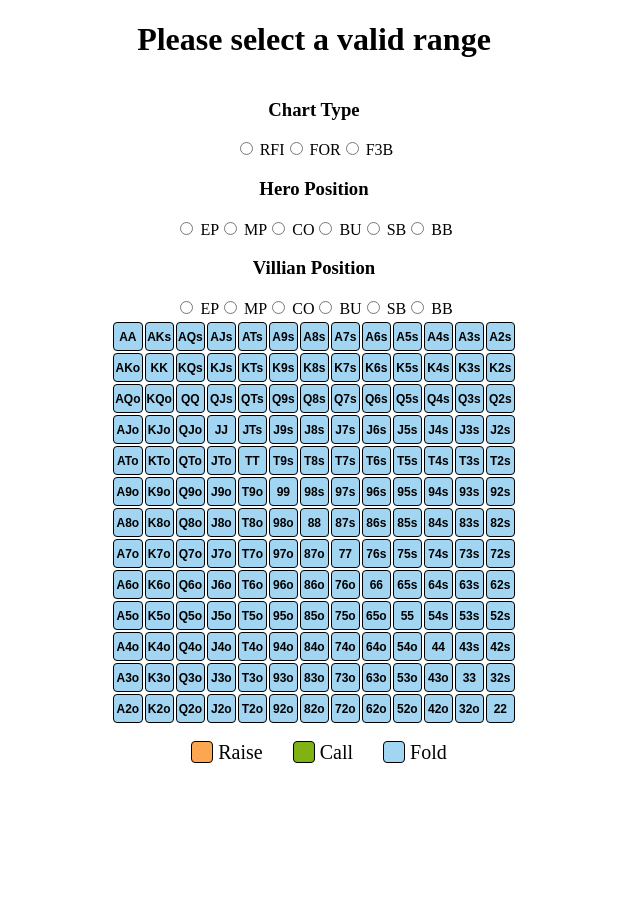
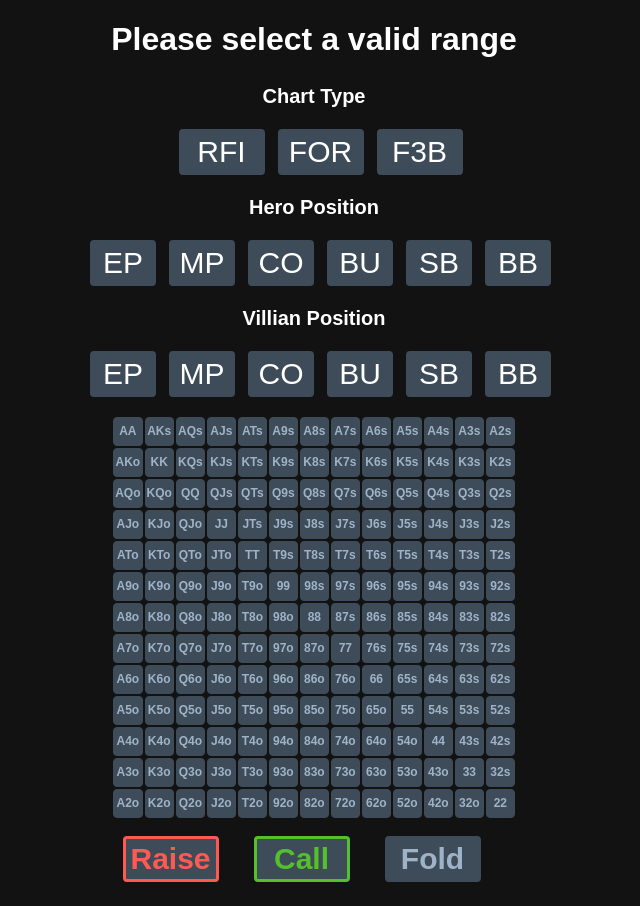
Before and after one commit to bowenzhangdotcom/PreflopPokerAssistant, a React (Create React App) app: page / in a window 1280 px wide. Shown: the whole page, without its empty margins (326-966 px from the left). Before the commit the page ends 800 px from the top, so only its background shows below. Built offline with nearby package versions, Linux system fonts and the light colour scheme; no server answers.

Commit message:
Point and click v1

```diff
--- a/package.json
+++ b/package.json
@@ -3,8 +3,6 @@
   "version": "0.1.0",
   "private": true,
   "dependencies": {
-    "@material-ui/core": "^4.11.0",
-    "@material-ui/icons": "^4.9.1",
     "@testing-library/jest-dom": "^4.2.4",
     "@testing-library/react": "^9.3.2",
     "@testing-library/user-event": "^7.1.2",
--- a/src/App.module.css
+++ b/src/App.module.css
@@ -1,8 +1,10 @@
 body {
-    background-color: white;
     background-attachment: fixed;
     background-size: cover;
     text-align: center;
+    color: white;
+    background-color: #121212;
+    font-family: arial;
 }
 
 .container {
--- a/src/ChartDB/HandDefinitions/range.js
+++ b/src/ChartDB/HandDefinitions/range.js
@@ -131,12 +131,13 @@ export const generateCompositeRange = (shorthand) => {
             };
         } else {
             const handArr = e.split('-');
+            console.log(handArr);
             const handOne = new RangeHand(handArr[0]);
             const handTwo = new RangeHand(handArr[1]);
             let minHand;
             let maxHand;
 
-            if (handOne.kicker > handTwo.kicker) {
+            if (handOne.kickerRank > handTwo.kickerRank) {
                 minHand = handTwo;
                 maxHand = handOne;
             } else {
--- a/src/components/Chart/Chart.module.css
+++ b/src/components/Chart/Chart.module.css
@@ -1,18 +1,22 @@
 .Raise {
-    background-color: #fca652;
+    color: #ff5a51;
+    border-color: #ff5a51;
 }
 
 .Fold {
-    background-color: #a2d5f2;
-    ;
+    color: #9fb3c8;
+    border-color: #3E4C59;
+
 }
 
 .Call {
-    background-color: #81b214;
+    color: #54c12c;
+    border-color: #54c12c;
 }
 
 table {
     font-size: 12px;
+
 }
 
 th {
@@ -25,7 +29,7 @@ td {
     height: 25px;
     margin: 1px;
     text-align: center;
-    font-family: arial;
     font-weight: bold;
     border-radius: 4px;
+    background-color: #3E4C59;
 }
--- a/src/components/Legend/Legend.jsx
+++ b/src/components/Legend/Legend.jsx
@@ -5,15 +5,15 @@ const Legend = () => {
     return (
         <>
             <ul className={styles.legend}>
-                <li><span className={styles.Raise}></span>Raise</li>
-                <li><span className={styles.Call}></span>Call</li>
-                <li><span className={styles.Fold}></span>Fold</li>
+                <li><label className={styles.Raise}>Raise</label></li>
+                <li><label className={styles.Call}>Call</label></li>
+                <li><label className={styles.Fold}>Fold</label></li>
             </ul>
-            <ul className={`${styles.legend} ${styles.dynamic}`}>
+            {/* <ul className={`${styles.legend} ${styles.dynamic}`}>
                 <li><span className={`${styles.dynamicRaise} ${styles.dynamic}`}></span>Dynamic Raise</li>
                 <li><span className={`${styles.dynamicCall} ${styles.dynamic}`}></span>Dynamic Call</li>
                 <li><span className={`${styles.dynamicFold} ${styles.dynamic}`}></span>Dynamic Fold</li>
-            </ul>
+            </ul> */}
         </>
     )
 };
--- a/src/components/Legend/Legend.module.css
+++ b/src/components/Legend/Legend.module.css
@@ -1,14 +1,26 @@
 .Raise {
-    background-color: #fca652;
+    color: #ff5a51;
+    border-color: #ff5a51;
+    border-style: solid;
+    width: 90px;
+    background-color: #3E4C59;
 }
 
 .Fold {
-    background-color: #a2d5f2;
-    ;
+    color: #9fb3c8;
+    border-color: #3E4C59;
+    background-color: #3E4C59;
+    border-style: solid;
+    width: 90px;
+
 }
 
 .Call {
-    background-color: #81b214;
+    color: #54c12c;
+    border-color: #54c12c;
+    border-style: solid;
+    width: 90px;
+    background-color: #3E4C59;
 }
 
 .dynamicRaise {
@@ -33,18 +45,14 @@
     margin-right: 30px;
     font-size: 20px;
 }
-.legend span {
+.legend label {
     float: left;
-
-    border: 1px black solid;
-    width: 20px;
-    height: 20px;
+    height: 40px;
     margin-right: 5px;
     text-align: center;
     font-family: arial;
     font-weight: bold;
     border-radius: 4px;
-
 }
 
 .dynamic {
--- a/src/components/Selections/Selections.jsx
+++ b/src/components/Selections/Selections.jsx
@@ -1,33 +1,86 @@
 import React from 'react';
+import styles from './Selections.module.css';
+
 
 class Selections extends React.Component {
 
     render() {
         return (
                 <>
-                    <div id="chartType" onChange={this.props.handleChartTypeUpdate}>
-                        <h3>Chart Type</h3>
-                        <input type="radio" value="RFI" name="chartType" /> RFI
-                        <input type="radio" value="FOR" name="chartType" /> FOR
-                        <input type="radio" value="F3B" name="chartType" /> F3B
+                    <h3>Chart Type</h3>
+                    <div className={styles.chartType} id="chartType" onChange={this.props.handleChartTypeUpdate}>
+                        <ul>
+                            <li>
+                                <input type='radio' value='RFI' name='chartType' id='RFI'/>
+                                <label htmlFor='RFI'>RFI</label>
+                            </li>
+                            <li>
+                                <input type='radio' value='FOR' name='chartType'  id='FOR'/>
+                                <label htmlFor='FOR'>FOR</label>
+                            </li>
+                            <li>
+                                <input type='radio' value='F3B' name='chartType'  id='F3B'/>
+                                <label htmlFor='F3B'>F3B</label>
+                            </li>
+                        </ul>
                     </div>
-                    <div id="heroPosition" onChange={this.props.handleHeroPositionUpdate}>
-                        <h3>Hero Position</h3>
-                        <input type="radio" value="EP" name="heroPosition" /> EP
-                        <input type="radio" value="MP" name="heroPosition" /> MP
-                        <input type="radio" value="CO" name="heroPosition" /> CO
-                        <input type="radio" value="BU" name="heroPosition" /> BU
-                        <input type="radio" value="SB" name="heroPosition" /> SB
-                        <input type="radio" value="BB" name="heroPosition" /> BB
+                    <h3>Hero Position</h3>
+                    <div className={styles.heroPosition} id="heroPosition" onChange={this.props.handleHeroPositionUpdate}>
+                        <ul>
+                            <li>
+                                <input type='radio' value='EP' name='heroPosition' id='EP-HP'/>
+                                <label htmlFor='EP-HP'>EP</label>
+                            </li>
+                            <li>
+                                <input type='radio' value='MP' name='heroPosition'  id='MP-HP'/>
+                                <label htmlFor='MP-HP'>MP</label>
+                            </li>
+                            <li>
+                                <input type='radio' value='CO' name='heroPosition'  id='CO-HP'/>
+                                <label htmlFor='CO-HP'>CO</label>
+                            </li>
+                            <li>
+                                <input type='radio' value='BU' name='heroPosition' id='BU-HP'/>
+                                <label htmlFor='BU-HP'>BU</label>
+                            </li>
+                            <li>
+                                <input type='radio' value='SB' name='heroPosition'  id='SB-HP'/>
+                                <label htmlFor='SB-HP'>SB</label>
+                            </li>
+                            <li>
+                                <input type='radio' value='BB' name='heroPosition'  id='BB-HP'/>
+                                <label htmlFor='BB-HP'>BB</label>
+                            </li>
+                        </ul>
                     </div>
-                    <div id="villianPosition" onChange={this.props.handleVillianPositionUpdate}>
-                        <h3>Villian Position</h3>
-                        <input type="radio" value="EP" name="villianPosition" /> EP
-                        <input type="radio" value="MP" name="villianPosition" /> MP
-                        <input type="radio" value="CO" name="villianPosition" /> CO
-                        <input type="radio" value="BU" name="villianPosition" /> BU
-                        <input type="radio" value="SB" name="villianPosition" /> SB
-                        <input type="radio" value="BB" name="villianPosition" /> BB
+                    <h3>Villian Position</h3>
+                    <div className={styles.villianPosition} id="villianPosition" onChange={this.props.handleVillianPositionUpdate}>
+                        <ul>
+                            <li>
+                                <input type='radio' value='EP' name='villianPosition' id='EP-VP'/>
+                                <label htmlFor='EP-VP'>EP</label>
+                            </li>
+                            <li>
+                                <input type='radio' value='MP' name='villianPosition'  id='MP-VP'/>
+                                <label htmlFor='MP-VP'>MP</label>
+                            </li>
+                            <li>
+                                <input type='radio' value='CO' name='villianPosition'  id='CO-VP'/>
+                                <label htmlFor='CO-VP'>CO</label>
+                            </li>
+                            <li>
+                                <input type='radio' value='BU' name='villianPosition' id='BU-VP'/>
+                                <label htmlFor='BU-VP'>BU</label>
+                            </li>
+                            <li>
+                                <input type='radio' value='SB' name='villianPosition'  id='SB-VP'/>
+                                <label htmlFor='SB-VP'>SB</label>
+                            </li>
+                            <li>
+                                <input type='radio' value='BB' name='villianPosition'  id='BB-VP'/>
+                                <label htmlFor='BB-VP'>BB</label>
+                            </li>
+                        </ul>
                     </div>
                 </>
         );
--- a/src/components/Selections/Selections.module.css
+++ b/src/components/Selections/Selections.module.css
@@ -1,5 +1,61 @@
-.Container {
-    display: flex;
-    flex-direction: column;
-    align-items: center;
+
+.chartType input[type="radio"]:checked+label {
+    background: #E6c02A;
+    border-color: #E6c02A;
 }
+
+.heroPosition input[type="radio"]:checked+label {
+    background: #E6c02A;
+    border-color: #E6c02A;
+}
+
+.villianPosition input[type="radio"]:checked+label {
+    background: #E6c02A;
+    border-color: #E6c02A;
+}
+
+.chartType label{
+    width: 80px;
+}
+
+ul {
+    list-style: none;
+    display: inline-block;
+    text-align: center;
+    margin-right: 30px;
+}
+
+li {
+    display: inline-block;
+    margin-right: 5px;
+}
+
+input {
+    visibility:hidden;
+}
+
+label {
+    cursor: pointer;
+    font-size: 30px;
+    display: inline-block;
+    width: 60px;
+    height: 40px;
+    line-height: 40px;
+    border-radius: 4px;
+    background: #3E4C59;
+    border-style: solid;
+    border-color: #3E4C59;
+
+}
+
+input[type=radio] {
+    border: 0px;
+    width: 0px;
+    height: 0px;
+    text-align: center;
+}
+
+h3 {
+    margin: 5px;
+    font-size: 20px;
+}
```
Also changed, not shown: src/App.js (+5 -5 lines), 1 other file (tests, documents, lock files or other folders).
